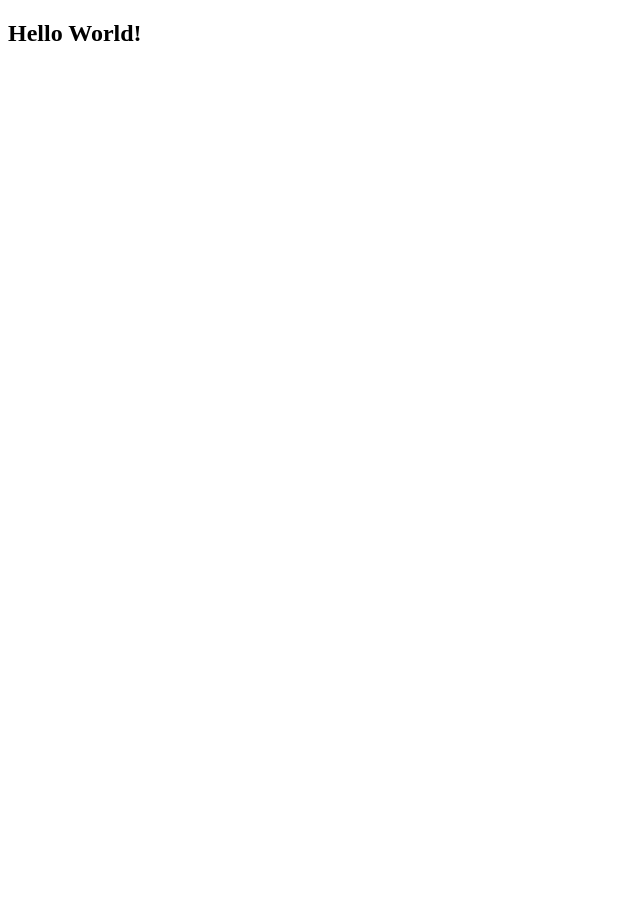
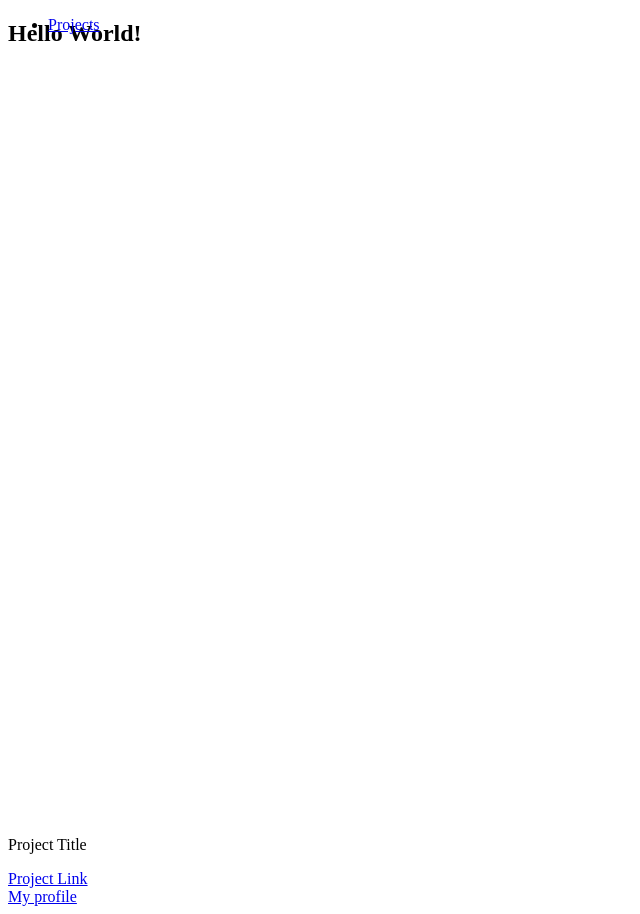
Before and after one commit to dotjalil/mohamed-tashobya, a plain HTML site: page index.html in a window 1280 px wide. Shown: the whole page, without its empty margins (0-640 px from the left). Before the commit the page ends 800 px from the top, so only its background shows below. Drawn offline with Linux system fonts and the light colour scheme.

Commit message:
Basic page structure

```diff
--- a/css/style.css
+++ b/css/style.css
@@ -0,0 +1,14 @@
+@media only screen and (max-width: 600px) {
+    body {
+      background-color: lightblue;
+    }
+}
+
+#welcome-section {
+    height: 100vh;
+}
+
+nav {
+    position: fixed;
+    top: 0;
+}
--- a/index.html
+++ b/index.html
@@ -8,10 +8,24 @@
 
   <body>
 
+    <nav>
+      <ul>
+        <li>
+          <a href="#projects">Projects</a>
+        </li>
+      </ul>
+    </nav>
+
     <section id="welcome-section">
       <h1>Hello World!</h1>
     </section>
 
+    <section id="projects">
+      <p id="project-title">Project Title</p>
+      <a href="#">Project Link</a>
+    </section>
+
+    <a href="#" id="profile-link" target="_blank">My profile</a>
 
     <script src="https://cdn.freecodecamp.org/testable-projects-fcc/v1/bundle.js"></script>
     <script  src="js/index.js"></script>
```
